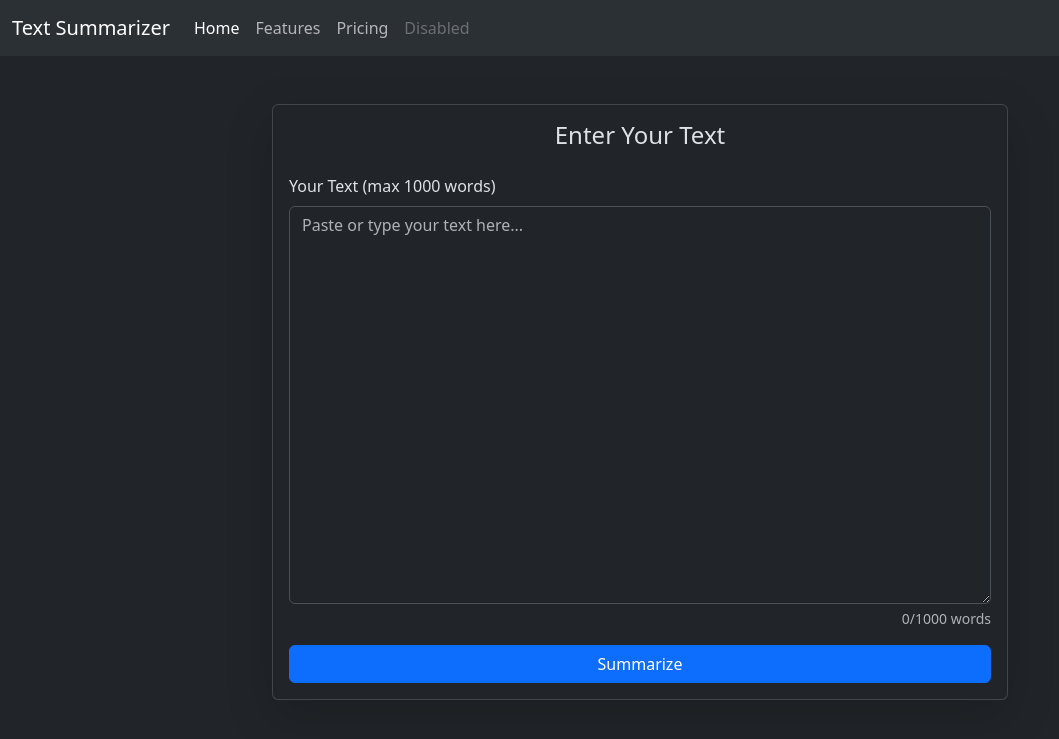
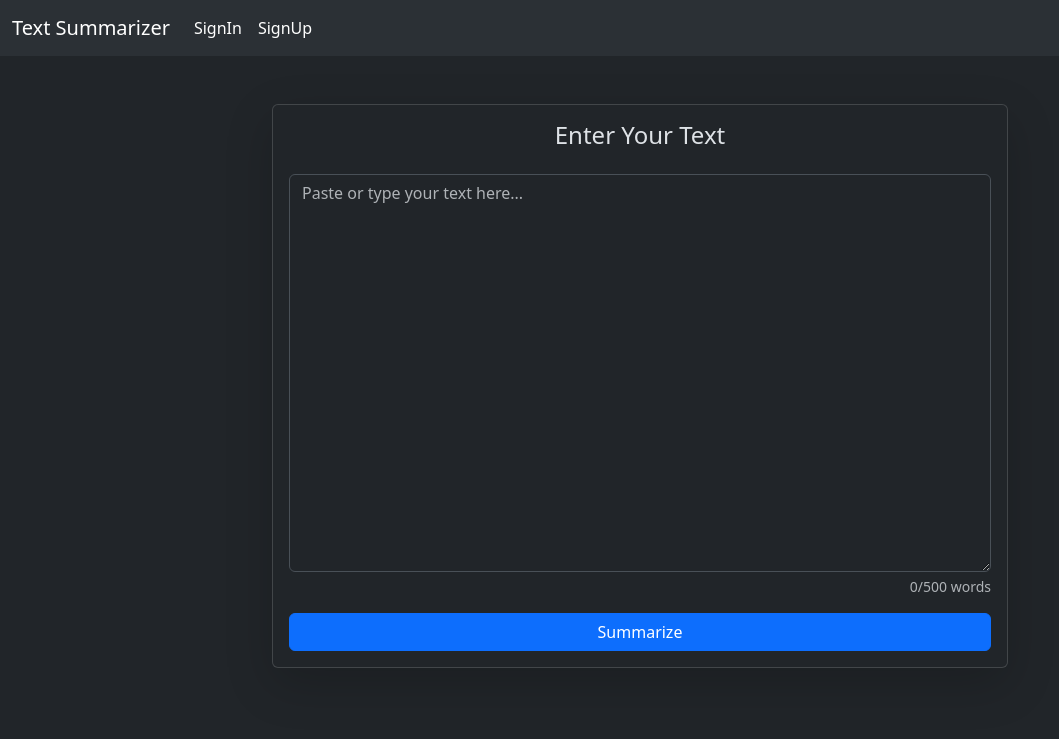
Before and after one commit to sepanta1/Text-summarizer, a Django app: page /test/ in a window 1280 px wide. Shown: the top 739 px of the page, without its empty margins (0-1059 px from the left). Run offline with Django 5.2, Linux system fonts and the light colour scheme.

Commit message:
added forms and the api

```diff
--- a/myproject_core/setting/dev.py
+++ b/myproject_core/setting/dev.py
@@ -14,6 +14,7 @@ DATABASES = {
 # SECURITY WARNING: don't run with debug turned on in production!
 DEBUG = True
 ALLOWED_HOSTS = []
+MEDIA_URL = '/media/'
 MEDIA_ROOT = BASE_DIR / 'media'
 STATIC_ROOT = BASE_DIR / 'static'
 STATICFILES_DIRS = [
--- a/myproject_core/settings.py
+++ b/myproject_core/settings.py
@@ -21,7 +21,7 @@ BASE_DIR = Path(__file__).resolve().parent.parent
 
 
 # Application definition
-
+HUGGINGFACE_API_KEY = "api-key"
 INSTALLED_APPS = [
     'summarizer',
     'django.contrib.admin',
--- /dev/null
+++ b/statics/js/word_counter.js
@@ -0,0 +1,22 @@
+
+  const textInput = document.getElementById("textInput");
+  const wordCountDisplay = document.getElementById("wordCount");
+  const submitBtn = document.getElementById("submitBtn");
+  const MAX_WORDS = 500;
+
+  textInput.addEventListener("input", () => {
+    const words = textInput.value.trim().split(/\s+/).filter(Boolean);
+    const count = words.length;
+    wordCountDisplay.textContent = count;
+
+    // If word limit exceeded, disable submit button
+    if (count > MAX_WORDS) {
+      textInput.classList.add("is-invalid");
+      submitBtn.disabled = true;
+      wordCountDisplay.style.color = "red";
+    } else {
+      textInput.classList.remove("is-invalid");
+      submitBtn.disabled = false;
+      wordCountDisplay.style.color = "inherit";
+    }
+  });
--- a/summarizer/urls.py
+++ b/summarizer/urls.py
@@ -3,4 +3,5 @@ from . import views
 
 urlpatterns = [
     path('test/',views.test),
+    path('sum/',views.summary_view,name='sum')
 ]
--- a/summarizer/views.py
+++ b/summarizer/views.py
@@ -1,4 +1,27 @@
-from django.shortcuts import render
-
+from django.shortcuts import render,redirect
+from .forms import SummaryForm
 def test(request):
     return render(request,'summarizer/home.html')
+
+from django.conf import settings
+from huggingface_hub import InferenceClient
+from .forms import SummaryForm
+
+def summary_view(request):
+    if request.method == "POST":
+        form = SummaryForm(request.POST)
+        if form.is_valid():
+            text = form.cleaned_data['text']
+
+            client = InferenceClient(api_key=settings.HUGGINGFACE_API_KEY)
+            result = client.summarization(text, model="facebook/bart-large-cnn")
+            summary = result["summary_text"]
+
+            request.session["summary"] = summary   # store temporarily
+            return redirect("sum")
+
+    else:
+        summary = request.session.pop("summary", None)
+        form = SummaryForm(initial={'text': summary} if summary else None)
+
+    return render(request, "summarizer/home.html", {"form": form})
--- a/templates/index.html
+++ b/templates/index.html
@@ -20,7 +20,7 @@
     {% comment %} nav-bar start {% endcomment %}
     <nav class="navbar navbar-expand-lg bg-body-tertiary">
       <div class="container-fluid">
-        <a class="navbar-brand" href="#">Text Summarizer</a>
+        <a class="navbar-brand" href="{% url "sum" %}">Text Summarizer</a>
         <button
           class="navbar-toggler"
           type="button"
@@ -34,18 +34,19 @@
         </button>
         <div class="collapse navbar-collapse" id="navbarNav">
           <ul class="navbar-nav">
+
+            {% if user.is_authenticated %}
             <li class="nav-item">
-              <a class="nav-link active" aria-current="page" href="#">Home</a>
+              <a class="nav-link" href="#">SignOut</a>
+            </li>
+            {% else %}
+                        <li class="nav-item">
+              <a class="nav-link active" aria-current="page" href="#">SignIn</a>
             </li>
             <li class="nav-item">
-              <a class="nav-link" href="#">Features</a>
+              <a class="nav-link active" aria-current="page" href="#">SignUp</a>
             </li>
-            <li class="nav-item">
-              <a class="nav-link" href="#">Pricing</a>
-            </li>
-            <li class="nav-item">
-              <a class="nav-link disabled" aria-disabled="true">Disabled</a>
-            </li>
+            {% endif %}
           </ul>
         </div>
       </div>
--- a/templates/summarizer/home.html
+++ b/templates/summarizer/home.html
@@ -9,19 +9,19 @@
         <div class="card-body">
           <h4 class="card-title text-center mb-4">Enter Your Text</h4>
 
-          <form method="POST" id="textForm">
+          <form action='{% url "sum" %}' method="POST" id="textForm">
             {% csrf_token %}
             <div class="mb-3">
-              <label for="textInput" class="form-label">Your Text (max 1000 words)</label>
+
               <textarea
                 class="form-control"
                 id="textInput"
                 name="text"
                 rows="16"
                 placeholder="Paste or type your text here..."
-                required></textarea>
+                required>{{ form.text.value|default_if_none:'' }}</textarea>
               <div class="form-text text-end">
-                <span id="wordCount">0</span>/1000 words
+                <span id="wordCount">0</span>/500 words
               </div>
             </div>
 
@@ -35,29 +35,6 @@
   </div>
 </div>
 
-<!-- ✅ JavaScript for live word counting -->
-<script>
-  const textInput = document.getElementById("textInput");
-  const wordCountDisplay = document.getElementById("wordCount");
-  const submitBtn = document.getElementById("submitBtn");
-  const MAX_WORDS = 1000;
-
-  textInput.addEventListener("input", () => {
-    const words = textInput.value.trim().split(/\s+/).filter(Boolean);
-    const count = words.length;
-    wordCountDisplay.textContent = count;
-
-    // If word limit exceeded, disable submit button
-    if (count > MAX_WORDS) {
-      textInput.classList.add("is-invalid");
-      submitBtn.disabled = true;
-      wordCountDisplay.style.color = "red";
-    } else {
-      textInput.classList.remove("is-invalid");
-      submitBtn.disabled = false;
-      wordCountDisplay.style.color = "inherit";
-    }
-  });
-</script>
+<script src="{% static 'js/word_counter.js'%}"></script>
 
 {% endblock content %}
```
Also changed, not shown: summarizer/forms.py (added, +9 -0 lines), summarizer/validators.py (added, +7 -0 lines).
